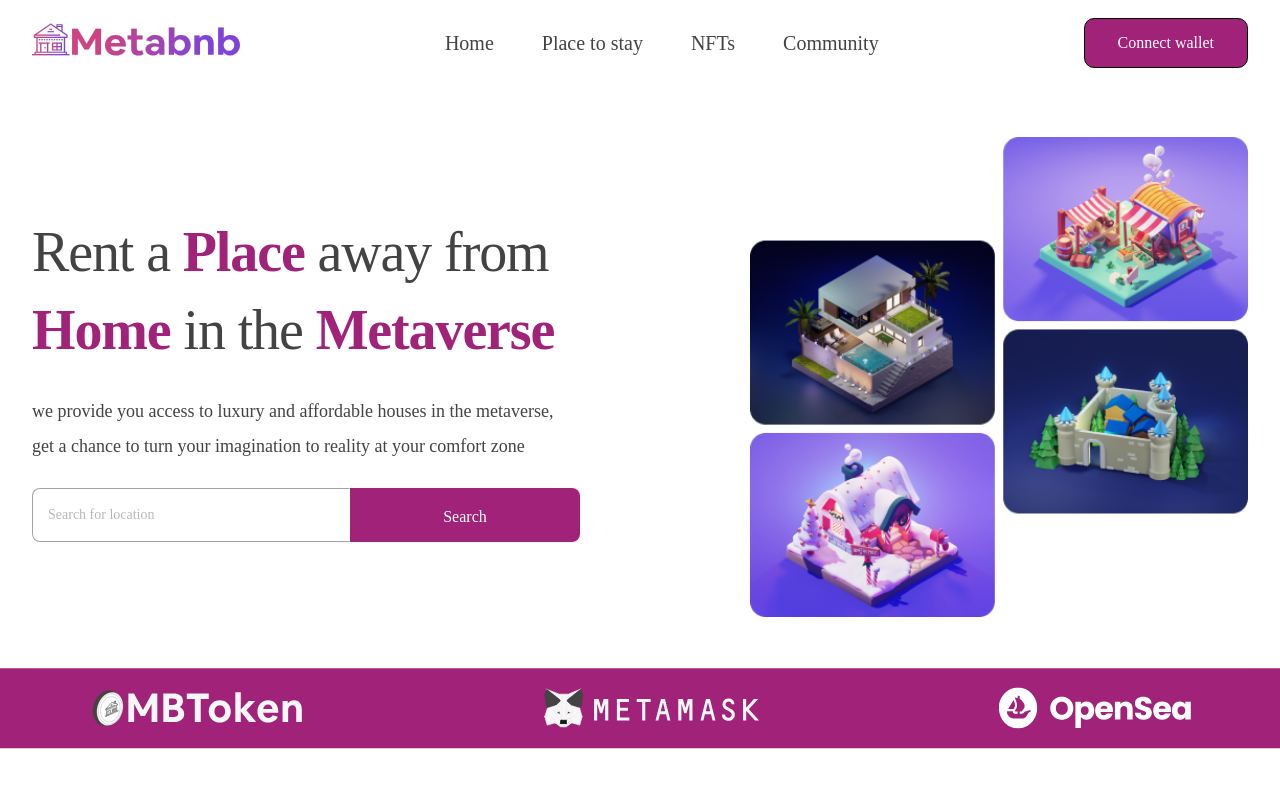
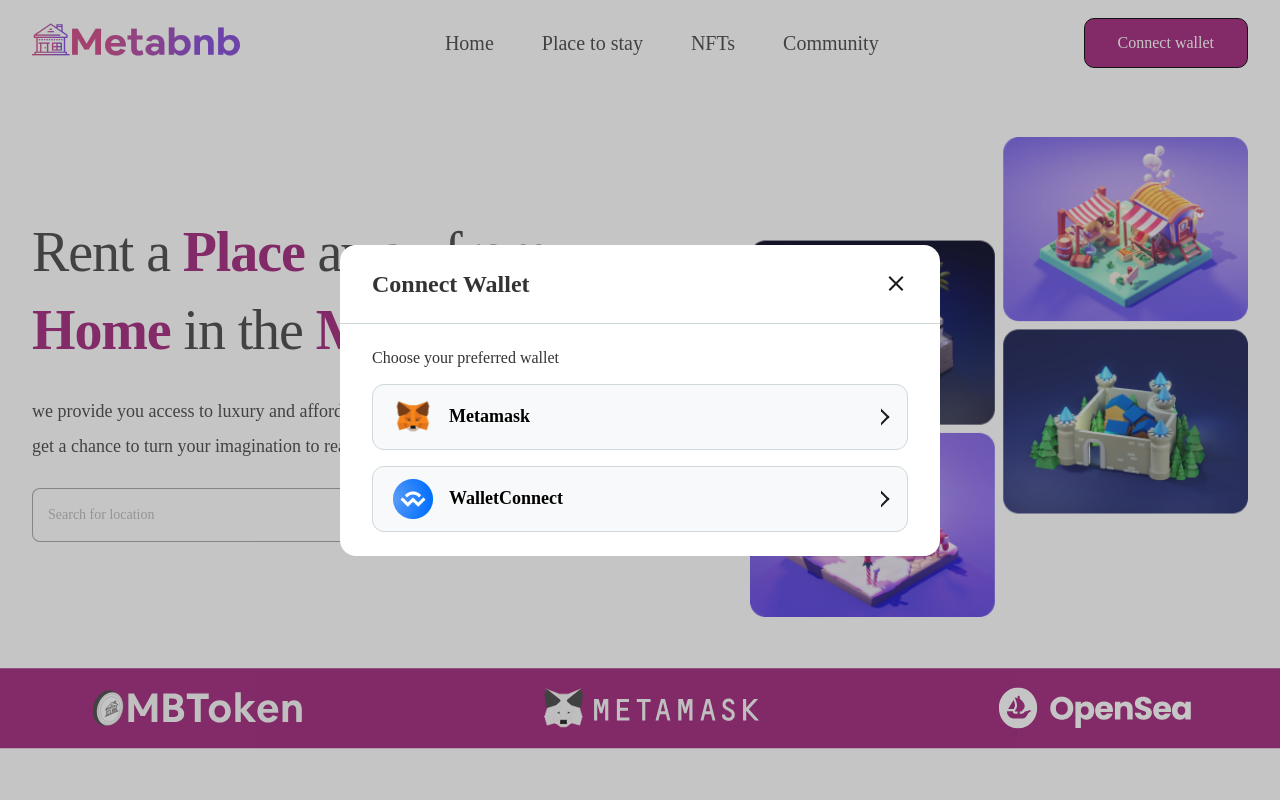
Before and after one commit to pena56/hng9-stage3, a React (Vite) app: page / in a window 1280 px wide. Both pictures are taken after a click on the button "Connect wallet". Shown: the top 800 px of the page. Built offline with nearby package versions, Linux system fonts and the light colour scheme; a web font is replaced by a local one.

Commit message:
feat: add modal

```diff
--- a/src/components/Button/index.jsx
+++ b/src/components/Button/index.jsx
@@ -1,8 +1,19 @@
 import styles from "./style.module.css";
 
-export default function Button({ light, label }) {
+export default function Button({ light, label, onClick }) {
+  const handleOnClick = () => {
+    if (onClick) {
+      onClick();
+    } else {
+      return;
+    }
+  };
+
   return (
-    <button className={light ? styles.mt_btn_light : styles.mt_btn}>
+    <button
+      onClick={handleOnClick}
+      className={light ? styles.mt_btn_light : styles.mt_btn}
+    >
       {label}
     </button>
   );
--- /dev/null
+++ b/src/components/Modal/index.jsx
@@ -0,0 +1,21 @@
+import "./style.css";
+import { useLayout } from "../../context/LayoutProvider";
+
+export default function Modal({ children, headerTitle }) {
+  const { isModalOpen, toggleModal } = useLayout();
+
+  return (
+    <div className={`modal ${isModalOpen && "modal_open"}`}>
+      <div className="modal_content">
+        {headerTitle && (
+          <div className="modal_header">
+            <h3>{headerTitle}</h3>
+            <span className="close" onClick={toggleModal}></span>
+          </div>
+        )}
+
+        <div className="modal_body">{children}</div>
+      </div>
+    </div>
+  );
+}
--- /dev/null
+++ b/src/components/Modal/style.css
@@ -0,0 +1,83 @@
+.modal {
+  position: fixed;
+  width: 100%;
+  height: 100%;
+  background: rgba(64, 64, 64, 0.3);
+  top: 0;
+  bottom: 0;
+  left: 0;
+  right: 0;
+  z-index: 2000000;
+  opacity: 0;
+  display: none;
+  transition: opacity 0.5s ease-in-out;
+}
+
+.modal_content {
+  max-width: 600px;
+  width: 90%;
+  background: #ffffff;
+  border-radius: 16px;
+}
+
+.modal_header {
+  padding: 24px 32px;
+  width: 100%;
+  display: flex;
+  align-items: center;
+  justify-content: space-between;
+  border-bottom: 1px solid #cfd8dc;
+}
+
+.modal_header > h3 {
+  font-weight: 700;
+  font-size: 24px;
+  line-height: 30px;
+  color: #333333;
+}
+
+.close {
+  width: 24px;
+  height: 24px;
+  position: relative;
+  display: flex;
+  align-items: center;
+  justify-content: center;
+  cursor: pointer;
+}
+
+.close::before,
+.close::after {
+  content: "";
+  width: 2px;
+  height: 80%;
+  background-color: #1a1a1a;
+  position: absolute;
+}
+
+.close::before {
+  transform: rotate(45deg);
+}
+
+.close::after {
+  transform: rotate(-45deg);
+}
+
+.modal_body {
+  width: 100%;
+  padding: 24px 32px;
+  display: flex;
+  flex-direction: column;
+  gap: 16px;
+  font-weight: 400;
+  font-size: 16px;
+  line-height: 20px;
+  color: #333333;
+}
+
+.modal_open {
+  display: flex;
+  align-items: center;
+  justify-content: center;
+  opacity: 1;
+}
--- a/src/components/SidebarMenu/index.jsx
+++ b/src/components/SidebarMenu/index.jsx
@@ -4,7 +4,7 @@
 import logo from "../../assets/logo.svg";
 
 export default function SidebarMenu() {
-  const { isSidebarOpen } = useLayout();
+  const { isSidebarOpen, toggleModal } = useLayout();
 
   return (
     <aside className={`${style.container} ${isSidebarOpen && style.opened}`}>
@@ -18,7 +18,7 @@
         </ul>
       </div>
 
-      <Button label="Connect wallet" />
+      <Button label="Connect wallet" onClick={toggleModal} />
     </aside>
   );
 }
--- /dev/null
+++ b/src/components/WalletOption/index.jsx
@@ -0,0 +1,11 @@
+import style from "./style.module.css";
+
+export default function WalletOption({ icon, name }) {
+  return (
+    <div className={style.container}>
+      <img src={icon} alt="wallet icon" />
+      <p>{name}</p>
+      <span></span>
+    </div>
+  );
+}
--- /dev/null
+++ b/src/components/WalletOption/style.module.css
@@ -0,0 +1,34 @@
+.container {
+  display: flex;
+  width: 100%;
+  align-items: center;
+  padding: 12px 20px;
+  background: rgba(248, 249, 250, 0.9);
+  border: 1px solid #cfd8dc;
+  border-radius: 12px;
+  cursor: pointer;
+  font-weight: 600;
+  font-size: 18px;
+  line-height: 23px;
+  color: #000000;
+}
+
+.container:hover {
+  background: rgba(248, 249, 250, 0.1);
+}
+
+.container > img {
+  width: 40px;
+  height: 40px;
+  object-fit: contain;
+  margin-right: 16px;
+}
+
+.container > span {
+  width: 12px;
+  height: 12px;
+  border: 2px solid #1a1a1a;
+  margin-left: auto;
+  transform: rotate(45deg);
+  border-color: #1a1a1a #1a1a1a transparent transparent;
+}
--- a/src/context/LayoutProvider.jsx
+++ b/src/context/LayoutProvider.jsx
@@ -6,11 +6,16 @@
 
 export default function LayoutProvider({ children }) {
   const [isSidebarOpen, setIsSidebarOpen] = useState(false);
+  const [isModalOpen, setIsModalOpen] = useState(false);
 
   const values = {
     isSidebarOpen,
+    isModalOpen,
     toggleSideBar: () => {
       setIsSidebarOpen((prev) => !prev);
+    },
+    toggleModal: () => {
+      setIsModalOpen((prev) => !prev);
     },
   };
 
--- /dev/null
+++ b/src/data/walletOptions.js
@@ -0,0 +1,15 @@
+import metamaskIcon from "../assets/metamaskIcon.png";
+import walletConnectIcon from "../assets/walletContent.png";
+
+export const walletOptions = [
+  {
+    id: 0,
+    icon: metamaskIcon,
+    name: "Metamask",
+  },
+  {
+    id: 1,
+    icon: walletConnectIcon,
+    name: "WalletConnect",
+  },
+];
--- a/src/layout/Navbar/index.jsx
+++ b/src/layout/Navbar/index.jsx
@@ -5,9 +5,11 @@
 import logo from "../../assets/logo.svg";
 import NavbarManuButton from "../../components/NavbarMenuButton";
 import Button from "../../components/Button";
+import { useLayout } from "../../context/LayoutProvider";
 
 export default function Navbar() {
   const [isNavSticky, setIsNavSticky] = useState(false);
+  const { toggleModal } = useLayout();
 
   const stickNavbar = () =>
     window.scrollY >= 120 ? setIsNavSticky(true) : setIsNavSticky(false);
@@ -38,7 +40,7 @@
           </Link>
         </ul>
 
-        <Button label="Connect wallet" />
+        <Button onClick={toggleModal} label="Connect wallet" />
 
         <NavbarManuButton />
       </div>
--- a/src/layout/PageLayout/index.jsx
+++ b/src/layout/PageLayout/index.jsx
@@ -2,10 +2,20 @@
 import Navbar from "../Navbar";
 import Footer from "../Footer";
 import SidebarMenu from "../../components/SidebarMenu";
+import Modal from "../../components/Modal";
+import WalletOption from "../../components/WalletOption";
+
+import { walletOptions } from "../../data/walletOptions";
 
 export default function PageLayout({ children }) {
   return (
     <main className={style.container}>
+      <Modal headerTitle="Connect Wallet">
+        <p>Choose your preferred wallet</p>
+        {walletOptions.map((wallet) => (
+          <WalletOption key={wallet.id} icon={wallet.icon} name={wallet.name} />
+        ))}
+      </Modal>
       <Navbar />
       <SidebarMenu />
       <div className={style.content_wrapper}>{children}</div>
--- a/src/layout/PageLayout/style.module.css
+++ b/src/layout/PageLayout/style.module.css
@@ -1,7 +1,7 @@
 .container {
   width: 100%;
-  /* min-height: 100vh; */
   background: linear-gradient(124.4deg, #ffffff 10.8%, #ffffff 87.34%);
+  position: relative;
 }
 
 .content_wrapper {
```
Also changed, not shown: src/assets/metamaskIcon.png (added), src/assets/walletContent.png (added).
